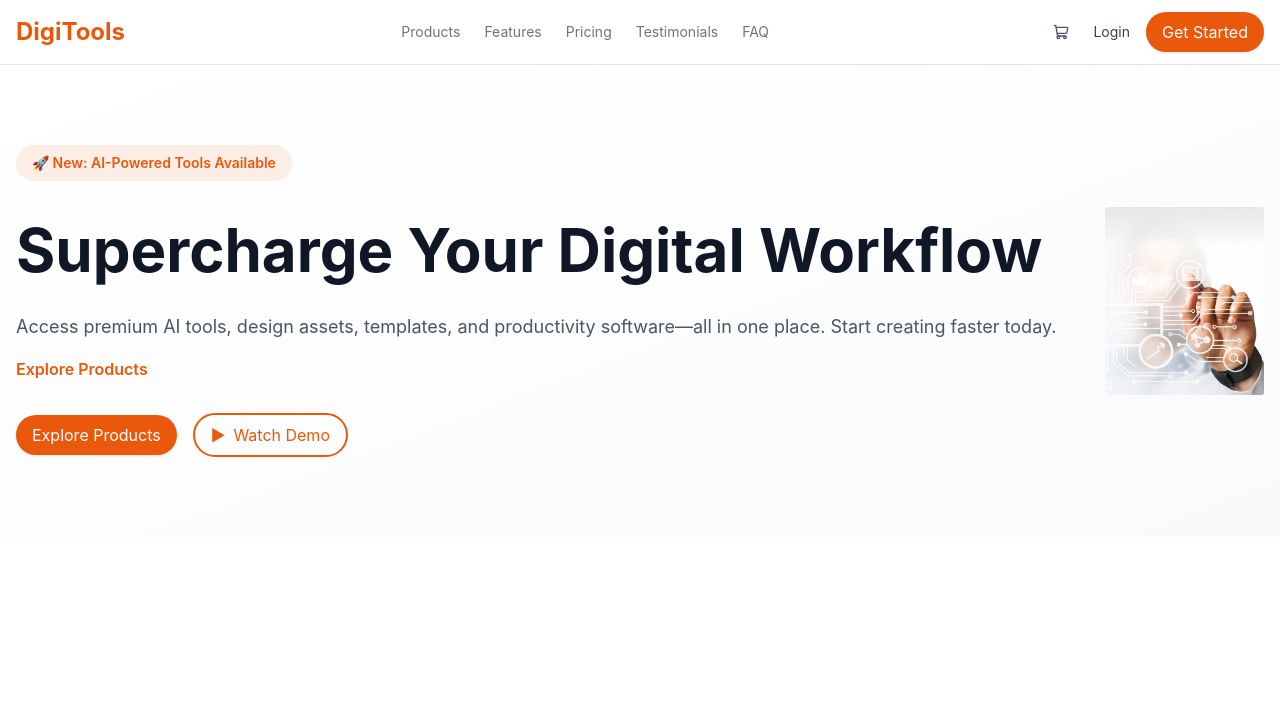
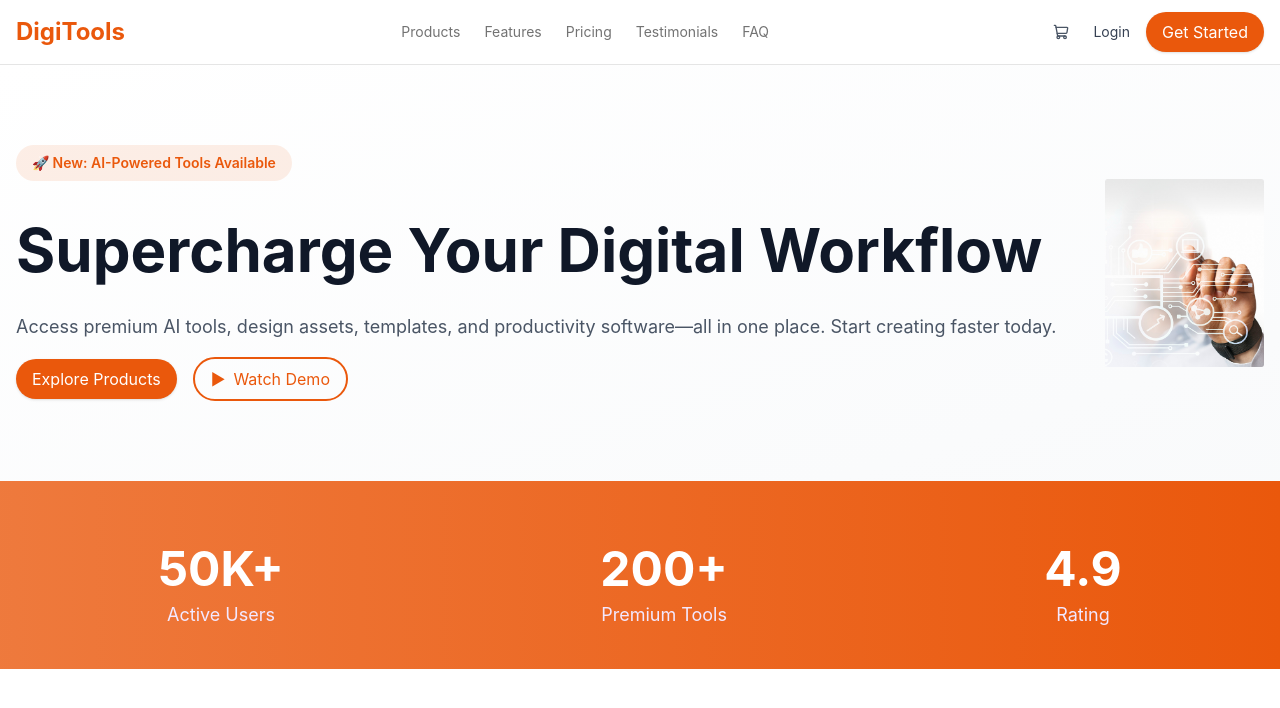
Before and after one commit to onamikaonu086-boop/Digi_Tools, a React (Vite) app: page / in a window 1280 px wide. Shown: the top 708 px of the page. Built offline with nearby package versions, Linux system fonts and the light colour scheme.

Commit message:
added stats

```diff
--- a/src/App.jsx
+++ b/src/App.jsx
@@ -1,11 +1,13 @@
 import { Hero } from "./components/hero";
 import { Navbar } from "./components/navbar";
+import { Stats } from "./components/stats";
 
 export function App() {
   return (
     <main>
       <Navbar />
       <Hero />
+      <Stats />
     </main>
   );
 }
--- a/src/components/hero.jsx
+++ b/src/components/hero.jsx
@@ -21,9 +21,6 @@ export function Hero() {
           creating faster today.
         </p>
 
-        {/* Explore Link */}
-        <p className="text-primary font-semibold mb-8 cursor-pointer hover:underline">Explore Products</p>
-
         {/* Buttons */}
         <div className="flex gap-4 items-center">
           <ButtonPrimary>Explore Products</ButtonPrimary>
@@ -38,12 +35,6 @@ export function Hero() {
       {/* Right Image */}
       <div className="flex-1 hidden md:flex justify-end">
         <img src="/images/banner.png" alt="banner-image" />
-        {/* <div className="w-96 h-96 bg-linear-to-br from-gray-200 to-gray-300 rounded-2xl flex items-center justify-center">
-          <span className="text-gray-400 text-center">
-            <div className="text-6xl mb-4">🤖</div>
-            <div>Digital Workflow Image</div>
-          </span>
-        </div> */}
       </div>
     </section>
   );
--- a/src/components/navbar.jsx
+++ b/src/components/navbar.jsx
@@ -9,7 +9,7 @@ export function Navbar() {
       <nav className="container px-4 mx-auto">
         <div className="flex items-center justify-between h-16">
           <div className="flex items-center space-x-8">
-            <h1 className="text-2xl font-bold text-primary">DigiTools</h1>
+            <h1 className="text-2xl font-bold text-primary cursor-pointer">DigiTools</h1>
           </div>
           <div className="hidden md:flex items-center space-x-6 text-sm text-gray-600">
             {NAV_LINK_ITEMS.map((item) => (
--- /dev/null
+++ b/src/components/stats.jsx
@@ -0,0 +1,20 @@
+export function Stats() {
+  const stats = [
+    { number: "50K+", label: "Active Users" },
+    { number: "200+", label: "Premium Tools" },
+    { number: "4.9", label: "Rating" },
+  ];
+
+  return (
+    <section className="bg-linear-to-r from-primary/80 to-primary pt-16 pb-10 px-4">
+      <div className="container mx-auto flex justify-around items-center gap-8 flex-wrap">
+        {stats.map((stat, index) => (
+          <div key={index} className="text-center">
+            <h3 className="text-4xl md:text-5xl font-bold text-white mb-2">{stat.number}</h3>
+            <p className="text-purple-100 text-lg">{stat.label}</p>
+          </div>
+        ))}
+      </div>
+    </section>
+  );
+}
```
